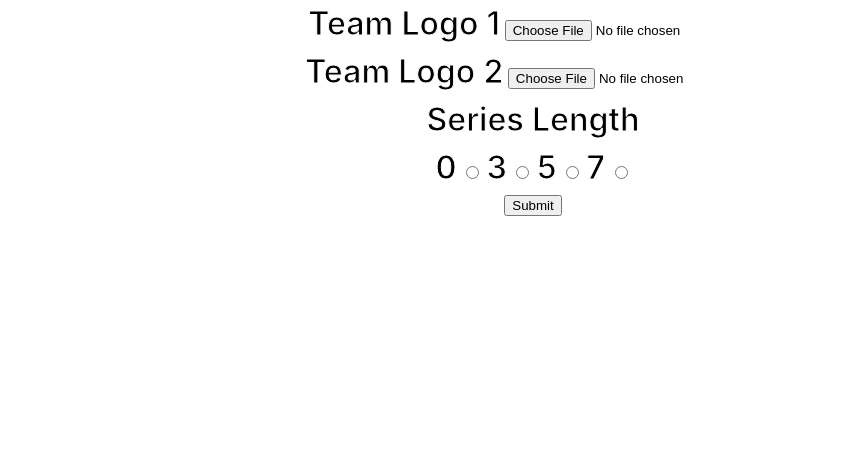
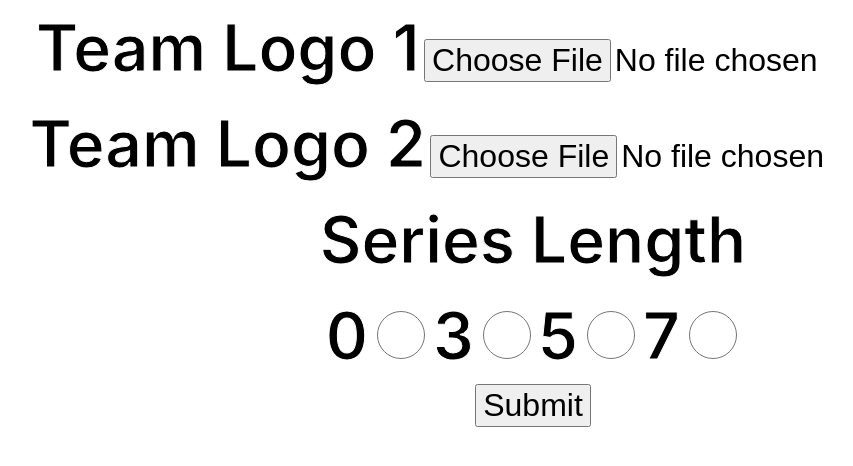
Before and after one commit to jericho2992/base-overlay, a Svelte app: page / in a window 1280 px wide. Shown: the top 466 px of the page, without its empty margins (107-960 px from the left). Built offline with nearby package versions, Linux system fonts and the light colour scheme; no server answers.

Commit message:
initial interact enlarged

```diff
--- a/src/App.svelte
+++ b/src/App.svelte
@@ -111,9 +111,16 @@
 
 <style>
   label {
-    font-size: 2em;
+    font-size: 4em;
     font-weight: 600;
     -webkit-text-stroke: 1px white;
+  }
+  input {
+    font-size: 2em;
+  }
+  input[type="radio"] {
+    width: 1.5em;
+    height: 1.5em;
   }
   .team0-wrap {
     position: absolute;
```
